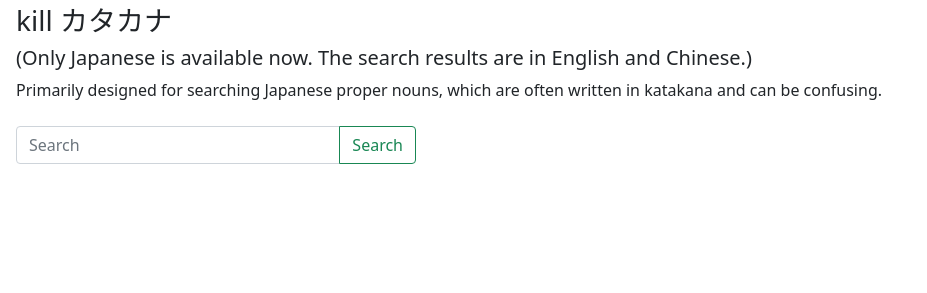
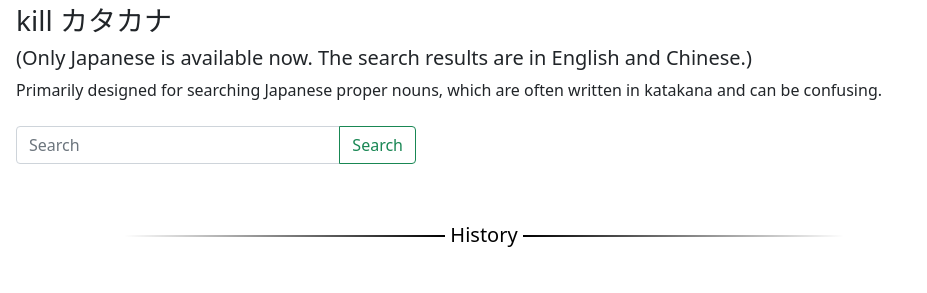
Before and after one commit to Simon-csy/Sedna, a plain HTML site: page index.html in a window 1280 px wide. Shown: the whole page, without its empty margins (0-927 px from the left). Drawn offline with nearby package versions, Linux system fonts and the light colour scheme.

Commit message:
history divider

```diff
--- a/index.html
+++ b/index.html
@@ -8,8 +8,8 @@
 
     <!-- Bootstrap CSS -->
     <link rel="stylesheet" href="https://pro.fontawesome.com/releases/v5.10.0/css/all.css" integrity="sha384-AYmEC3Yw5cVb3ZcuHtOA93w35dYTsvhLPVnYs9eStHfGJvOvKxVfELGroGkvsg+p" crossorigin="anonymous" />
-    <link href="https://cdn.jsdelivr.net/npm/bootstrap@5.0.2/dist/css/bootstrap.min.css" rel="stylesheet" integrity="sha384-EVSTQN3/azprG1Anm3QDgpJLIm9Nao0Yz1ztcQTwFspd3yD65VohhpuuCOmLASjC" crossorigin="anonymous">
-
+    <link href="https://cdn.jsdelivr.net/npm/bootstrap@5.0.2/dist/css/bootstrap.min.css" rel="stylesheet" integrity="sha384-EVSTQN3/azprG1Anm3QDgpJLIm9Nao0Yz1ztcQTwFspd3yD65VohhpuuCOmLASjC" crossorigin="anonymous" />
+    <link href="wiki.css" rel="stylesheet">
     <title>Kill KATAKANA </title>
 </head>
 
@@ -29,10 +29,18 @@
             </form>
         </div>
     </div>
-    <div class="row">
+    <div class="row m-1">
         <div class="d-flex flex-wrap">
             <div class="d-flex flex-wrap" id="search-lang-results"></div>
             <div class="d-flex flex-wrap" id="other-lang-results"></div>
+        </div>
+    </div>
+    <div class="m-1 divider">
+        <div class="divider"><span></span><span>History</span><span></span></div>
+    </div>
+    <div class="row">
+        <div class="d-flex flex-wrap">
+
         </div>
     </div>
 
--- /dev/null
+++ b/wiki.css
@@ -0,0 +1,53 @@
+.divider {
+    /* minor cosmetics */
+    display: table;
+    font-size: 20px;
+    text-align: center;
+    width: 75%;
+    /* divider width */
+    margin: 40px auto;
+    /* spacing above/below */
+}
+
+.divider span {
+    display: table-cell;
+    position: relative;
+}
+
+.divider span:first-child,
+.divider span:last-child {
+    width: 50%;
+    top: 15px;
+    /* adjust vertical align */
+    -moz-background-size: 100% 2px;
+    /* line width */
+    background-size: 100% 2px;
+    /* line width */
+    background-position: 0 0, 0 100%;
+    background-repeat: no-repeat;
+}
+
+.divider span:first-child {
+    /* color changes in here */
+    background-image: -webkit-gradient(linear, 0 0, 0 100%, from(transparent), to(#000));
+    background-image: -webkit-linear-gradient(180deg, transparent, #000);
+    background-image: -moz-linear-gradient(180deg, transparent, #000);
+    background-image: -o-linear-gradient(180deg, transparent, #000);
+    background-image: linear-gradient(90deg, transparent, #000);
+}
+
+.divider span:nth-child(2) {
+    color: #000;
+    padding: 0px 5px;
+    width: auto;
+    white-space: nowrap;
+}
+
+.divider span:last-child {
+    /* color changes in here */
+    background-image: -webkit-gradient(linear, 0 0, 0 100%, from(#000), to(transparent));
+    background-image: -webkit-linear-gradient(180deg, #000, transparent);
+    background-image: -moz-linear-gradient(180deg, #000, transparent);
+    background-image: -o-linear-gradient(180deg, #000, transparent);
+    background-image: linear-gradient(90deg, #000, transparent);
+}
```
